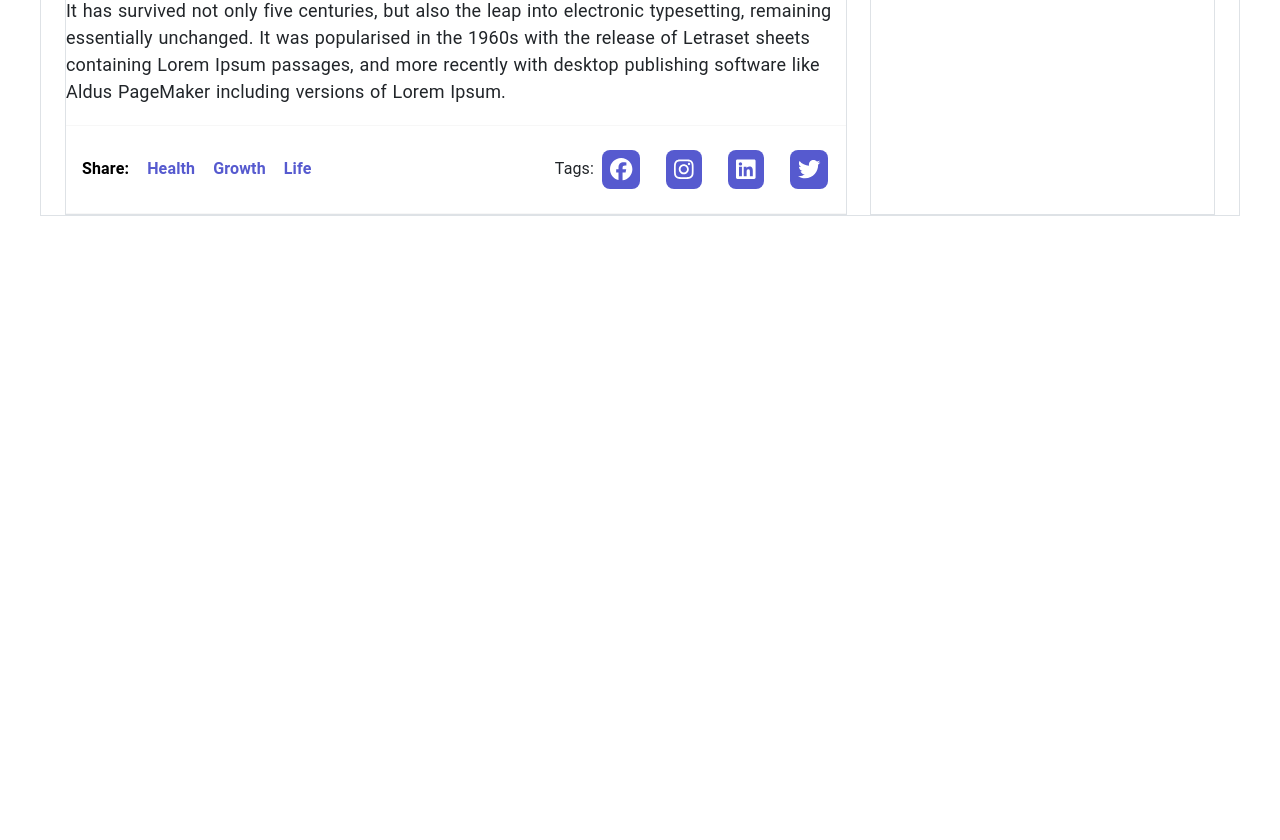
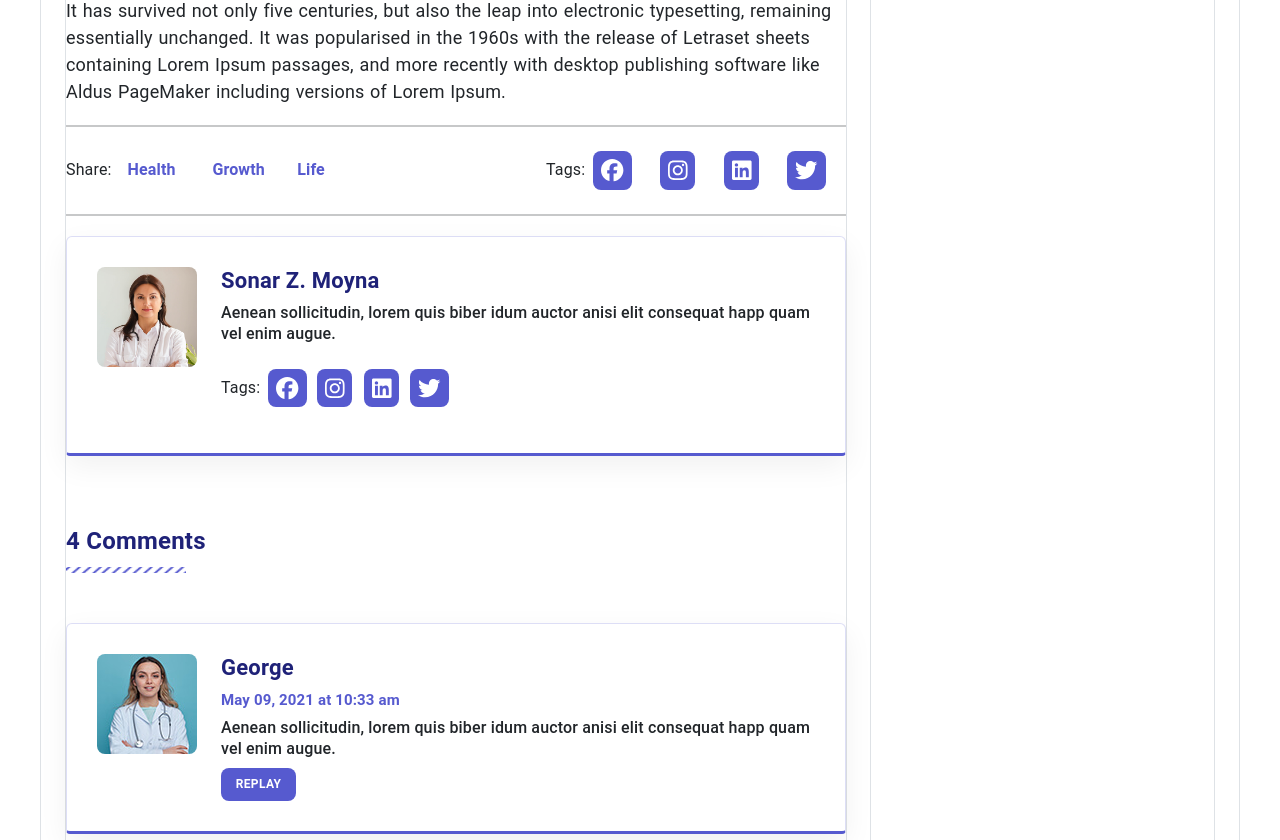
Before and after one commit to Baraa963/meditro, a React (Vite) app: page /blog-detail in a window 1280 px wide. Shown: the part 1960-2800 px from the top of the page. Before the commit the page ends 2176 px from the top, so only its background shows below. Built offline with nearby package versions, Linux system fonts and the light colour scheme.

Commit message:
update-10(Blog DetailsRightSide)

```diff
--- a/src/Components/AboutUs/OurDoctor/ourDoctor.jsx
+++ b/src/Components/AboutUs/OurDoctor/ourDoctor.jsx
@@ -113,12 +113,13 @@ export default function ourDoctor() {
             <Card
               key={index}
               sx={{
+
                 backgroundColor: "#fff",
                 border: "2px solid rgba(86, 90, 207, .2)",
                 borderRadius: "10px",
                 padding: "20px",
                 transition: "all .5s",
-                width: { xs: "80%", sm: "60%", md: "40%", lg: "31.4%" },
+                width: { xs: "80%", sm: "60%", md: "40%", lg: "31%" },
                 height: "auto",
                 display: "flex",
                 flexDirection: "column",
--- a/src/Components/BlogDetails/BlogDetailsLeftSide/BlogDetailsLeftSide.jsx
+++ b/src/Components/BlogDetails/BlogDetailsLeftSide/BlogDetailsLeftSide.jsx
@@ -1,10 +1,12 @@
 import {
   Box,
+  Button,
   Divider,
   List,
   ListItemButton,
   ListItemText,
   Stack,
+  TextField,
   Typography,
 } from "@mui/material";
 
@@ -13,6 +15,12 @@ import BlogDetailsImg2 from "../../../assets/doc3.jpg";
 import BlogDetailsImg3 from "../../../assets/BlogDetailsImg3.jpg";
 import BlogDetailsImg4 from "../../../assets/BlogDetailsImg4.jpg";
 import qouteImg from "../../../assets/qoute.png";
+import docImg from "../../../assets/doc2.jpg";
+import docImg1 from "../../../assets/doc1.jpg";
+import docImg2 from "../../../assets/doc3.jpg";
+import docImg3 from "../../../assets/doc4.jpg";
+import docImg4 from "../../../assets/doc5.jpg";
+import BlueLineImg from "../../../assets/footerBlueLine.png";
 
 import { FontAwesomeIcon } from "@fortawesome/react-fontawesome";
 import { faCalendarDays } from "@fortawesome/free-solid-svg-icons";
@@ -24,11 +32,24 @@ import {
 } from "@fortawesome/free-brands-svg-icons";
 
 export default function BlogDetailsLeftSide() {
-  const ListItem1 = ["Share:", "Health", "Growth", "Life"];
+  const ListItem1 = ["Health", "Growth", "Life"];
   const ListItem2 = [faFacebook, faInstagram, faLinkedin, faTwitter];
+  const conmmentsData = [
+    { name: "George", img: docImg1, date: "May 09, 2021 at 10:33 am" },
+    { name: "Falikaz", img: docImg2, date: "May 11, 2021 at 90:04 am" },
+    { name: "Sonar", img: docImg3, date: "May 14, 2021 at 00:45 am" },
+    { name: "Michel", img: docImg4, date: "May 19, 2021 at 19:22 am" },
+  ];
 
   return (
-    <Stack className="border" sx={{ width: "68%", display: "flex", gap: 2.5 }}>
+    <Stack
+      className="border"
+      sx={{
+        width: { xs: "100%", sm: "100%", md: "68%" },
+        display: "flex",
+        gap: 2.5,
+      }}
+    >
       <Box
         component="img"
         src={BlogDetailsImg1}
@@ -96,8 +117,10 @@ export default function BlogDetailsLeftSide() {
         </Typography>
       </Box>
 
+      {/*Orange Card */}
       <Box
         sx={{
+          width: "100%",
           background: "#f17732",
           borderRadius: "10px",
           boxShadow: "0 7px 50px -20px #f17732",
@@ -182,23 +205,39 @@ export default function BlogDetailsLeftSide() {
         like Aldus PageMaker including versions of Lorem Ipsum.
       </Typography>
 
+      {/*Social media Lists */}
       <Box>
-        <Divider />
+        <Divider sx={{ border: 1 }} />
         <Box>
           <List
             sx={{
+              width: "100%",
               display: "flex",
-              flexDirection: "row",
-              justifyContent: "space-between",
+              flexDirection: { xs: "column", sm: "column", md: "row" },
+              justifyContent: {
+                xs: "center",
+                sm: "center",
+                md: "space-between",
+              },
             }}
           >
-            <List sx={{ display: "flex", flexDirection: "row" }}>
+            <List
+              sx={{
+                width: { xs: "100%", sm: "300px", md: "300px" },
+                display: "flex",
+                flexDirection: "row",
+                justifyContent: "center",
+                alignItems: "center",
+              }}
+            >
+              <Typography>Share:</Typography>
               {ListItem1.map((item, index) => {
                 return (
                   <ListItemButton
                     key={index}
                     sx={{
-                      color: index === 0 ? "black" : "var(--btn-color)",
+                      width: "40%",
+                      color: "var(--btn-color)",
                       mr: "-14px",
                     }}
                   >
@@ -217,6 +256,7 @@ export default function BlogDetailsLeftSide() {
                 flexDirection: "row",
                 alignItems: "center",
                 justifyContent: "center",
+                width: { xs: "100%", sm: "300px", md: "300px" },
               }}
             >
               <Typography>Tags:</Typography>
@@ -231,7 +271,7 @@ export default function BlogDetailsLeftSide() {
                         backgroundColor: "var(--btn-color)",
                         padding: "8px",
                         borderRadius: "8px",
-                        color:'#fff'
+                        color: "#fff",
                       }}
                     />
                   </ListItemButton>
@@ -240,7 +280,262 @@ export default function BlogDetailsLeftSide() {
             </List>
           </List>
         </Box>
-        <Divider />
+
+        <Divider sx={{ border: 1 }} />
+      </Box>
+
+      {/*Sonar Z. Moyna Card */}
+      <Box
+        sx={{
+          display: "flex",
+          flexDirection: { xs: "column", sm: "column", md: "row" },
+          gap: 3,
+          width: "100%",
+          backgroundColor: "#fff",
+          border: "1px solid rgba(86, 90, 207, .2)",
+          borderBottom: "3px solid #565acf",
+          borderRadius: "6px 6px 4px 4px",
+          boxShadow: " 0 10px 30px 0 rgba(0, 0, 0, .06)",
+          marginBottom: "50px",
+          padding: "30px",
+          position: "relative",
+        }}
+      >
+        <Box
+          component="img"
+          src={docImg}
+          sx={{ width: "100px", height: "100px", borderRadius: "8px" }}
+        />
+        <Box sx={{ display: "flex", flexDirection: "column", gap: 1 }}>
+          <Typography
+            sx={{
+              fontSize: "22px",
+              color: "var(--main-color)",
+              lineHeight: 1.3,
+              fontWeight: "600",
+            }}
+          >
+            Sonar Z. Moyna
+          </Typography>
+
+          <Typography
+            sx={{
+              lineHeight: 1.3,
+              fontWeight: "500",
+            }}
+          >
+            Aenean sollicitudin, lorem quis biber idum auctor anisi elit
+            consequat happ quam vel enim augue.
+          </Typography>
+
+          <List
+            sx={{
+              display: "flex",
+              flexDirection: "row",
+              alignItems: "center",
+              justifyContent: "center",
+              width: "230px",
+            }}
+          >
+            <Typography>Tags:</Typography>
+            {ListItem2.map((item, index) => {
+              return (
+                <ListItemButton key={index} sx={{ p: 1 }}>
+                  <FontAwesomeIcon
+                    icon={item}
+                    style={{
+                      fontSize: "1.4rem",
+                      marginRight: "10px",
+                      backgroundColor: "var(--btn-color)",
+                      padding: "8px",
+                      borderRadius: "8px",
+                      color: "#fff",
+                    }}
+                  />
+                </ListItemButton>
+              );
+            })}
+          </List>
+        </Box>
+      </Box>
+
+      {/* Comments Text */}
+      <Box>
+        <Typography
+          sx={{
+            fontSize: "24px",
+            color: "rgb(31, 34, 120)",
+            lineHeight: "1.3",
+            fontWeight: "600",
+            mb: "10px",
+          }}
+        >
+          {conmmentsData.length + " Comments"}
+        </Typography>
+        <Box
+          component="img"
+          src={BlueLineImg}
+          sx={{ width: "120px", height: "6px", mb: "30px" }}
+        />
+      </Box>
+
+      {/* Comments Cards  */}
+      {conmmentsData.map((data, index) => {
+        return (
+          <Box
+            key={index}
+            sx={{
+              display: "flex",
+              flexDirection: { xs: "column", sm: "column", md: "row" },
+              alignItems: "start",
+              justifyContent: "start",
+              gap: 3,
+              width: "100%",
+              backgroundColor: "#fff",
+              border: "1px solid rgba(86, 90, 207, .2)",
+              borderBottom: "3px solid #565acf",
+              borderRadius: "6px 6px 4px 4px",
+              boxShadow: " 0 10px 30px 0 rgba(0, 0, 0, .06)",
+              marginBottom: "50px",
+              padding: "30px",
+              position: "relative",
+            }}
+          >
+            <Box
+              component="img"
+              src={data.img}
+              sx={{ width: "100px", height: "100px", borderRadius: "8px" }}
+            />
+            <Box sx={{ display: "flex", flexDirection: "column", gap: 1 }}>
+              <Typography
+                sx={{
+                  fontSize: "22px",
+                  color: "var(--main-color)",
+                  lineHeight: 1.3,
+                  fontWeight: "600",
+                }}
+              >
+                {data.name}
+              </Typography>
+
+              <Typography
+                sx={{
+                  fontSize: "15px",
+                  color: "var(--btn-color)",
+                  lineHeight: 1.3,
+                  fontWeight: "600",
+                }}
+              >
+                {data.date}
+              </Typography>
+
+              <Typography
+                sx={{
+                  lineHeight: 1.3,
+                  fontWeight: "500",
+                }}
+              >
+                Aenean sollicitudin, lorem quis biber idum auctor anisi elit
+                consequat happ quam vel enim augue.
+              </Typography>
+
+              <Button
+                sx={{
+                  width: "75px",
+                  background: "var(--btn-color)",
+                  borderRadius: "8px",
+                  color: "#fff",
+                  display: "inline-block",
+                  fontSize: "12px",
+                  fontWeight: "600",
+                  padding: "6px 14px",
+                  textTransform: "uppercase",
+                }}
+              >
+                Replay
+              </Button>
+            </Box>
+          </Box>
+        );
+      })}
+
+      {/*Leave a Reply section */}
+      <Box
+        sx={{
+          display: "flex",
+          flexDirection: "column",
+          gap: 3,
+          p: 5,
+          border: "1px solid rgba(86, 90, 207, .2)",
+          borderBottom: "3px solid #565acf",
+          borderRadius: "6px 6px 4px 4px",
+          boxShadow: " 0 10px 30px 0 rgba(0, 0, 0, .06)",
+        }}
+      >
+        <Box>
+          <Typography
+            sx={{
+              fontSize: "24px",
+              color: "rgb(31, 34, 120)",
+              lineHeight: "1.3",
+              fontWeight: "600",
+              mb: "10px",
+            }}
+          >
+            Leave a Reply
+          </Typography>
+          <Box
+            component="img"
+            src={BlueLineImg}
+            sx={{ width: "120px", height: "6px", mb: "30px" }}
+          />
+        </Box>
+
+        <Box
+          sx={{
+            width: "100%",
+            display: "flex",
+            gap: 3,
+          }}
+        >
+          <TextField
+            sx={{ width: "50%" }}
+            id="outlined-basic"
+            label="Author"
+            variant="outlined"
+          />
+          <TextField
+            sx={{ width: "50%" }}
+            id="outlined-basic"
+            label="Email"
+            variant="outlined"
+          />
+        </Box>
+
+        <TextField
+          id="outlined-multiline-static"
+          label="Comment"
+          multiline
+          rows={4}
+          placeholder="Write a comment"
+        />
+
+        <Button
+          sx={{
+            width: "75px",
+            height: "40px",
+            background: "var(--btn-color)",
+            borderRadius: "8px",
+            color: "#fff",
+            display: "inline-block",
+            fontSize: "12px",
+            fontWeight: "600",
+            padding: "6px 14px",
+            textTransform: "uppercase",
+          }}
+        >
+          Send
+        </Button>
       </Box>
     </Stack>
   );
--- a/src/Components/BlogDetails/blogDetails.jsx
+++ b/src/Components/BlogDetails/blogDetails.jsx
@@ -1,8 +1,10 @@
-import { Container } from "@mui/material";
+import {Container, Stack } from "@mui/material";
 import BlogDetailsLeftSide from "./BlogDetailsLeftSide/BlogDetailsLeftSide";
 import BlogDetailsRightSide from "./BlogDetailsRightSide/BlogDetailsRightSide";
+import Footer from "../Footer/footer";
 export default function blogDetails() {
   return (
+    <Stack sx={{display:'flex',gap:10}}>
       <Container
         className="border"
         sx={{
@@ -10,11 +12,13 @@ export default function blogDetails() {
           height: "auto",
           display: "flex",
           flexDirection: "row",
-        justifyContent:'space-between',
+          justifyContent: "space-between",
         }}
       >
           <BlogDetailsLeftSide />
           <BlogDetailsRightSide />
       </Container>
+      <Footer />
+    </Stack>
   );
 }
--- a/src/Components/Header/header.jsx
+++ b/src/Components/Header/header.jsx
@@ -11,7 +11,7 @@ import blueLine from "../../assets/blue squiggly lines.png";
 
 import { useNavigate } from "react-router-dom"; // useNavigate import edildi
 
-export default function Header({ComponentName,Path}) {
+export default function Header({ ComponentName, Path }) {
   // eslint-disable-next-line react-hooks/rules-of-hooks
   const navigate = useNavigate(); // useNavigate hook'unu tanımla
 
@@ -25,25 +25,28 @@ export default function Header({ComponentName,Path}) {
           justifyContent: "center",
           alignItems: "center",
           backgroundImage: `url(${footerBg})`, // Üstteki görseli footerimg yapın
-          backgroundPosition: "0 0",
-          backgroundRepeat: "no-repeat",
-          backgroundSize: "1300px",
-          height: "500px", // Yüksekliği belirleyin
-          position: "relative",
-          zIndex: 2, // footerimg için yüksek z-index
+          backgroundRepeat: 'no-repeat',
+          backgroundSize: 'cover',
+          height: '420px',
+          overflow: 'hidden',
+          position: 'relative',
+          width: '100%',
+          zIndex: 2,
           "&::after": {
-            content: '""',
+            backgroundImage: `url(${footerimg})`, // Görseli buraya ekleyin
+            backgroundPosition: "top",
+            backgroundRepeat: "no-repeat",
+            backgroundSize: "contain",
+            bottom: 0,
+            content: "''",
+            height: "100%",
+            left: 0,
             position: "absolute",
-            top: "150px",
-            left: 0,
             width: "100%",
-            height: "300px", // Yüksekliği footerimg ile uyumlu yapın
-            backgroundImage: `url(${footerimg})`, // Görseli buraya ekleyin
-            backgroundPosition: "0 0",
-            backgroundRepeat: "no-repeat",
-            backgroundSize: "1300px",
+            zIndex: 1,
             transform: "rotate(180deg)", // Görseli 180 derece döndürür
-            zIndex: 1, // footerBg'nin alt tarafta kalmasını sağla
+
+
           },
         }}
       >
@@ -82,7 +85,7 @@ export default function Header({ComponentName,Path}) {
             fontSize: "62px",
             fontWeight: "600",
             color: "var(--main-color)",
-            letterSpacing:'2px'
+            letterSpacing: "2px",
           }}
         >
           {ComponentName}
@@ -98,7 +101,6 @@ export default function Header({ComponentName,Path}) {
             backgroundColor: "var(--btn-color)",
             p: "15px 10px",
             borderRadius: "8px",
-            mb: "100px",
           }}
         >
           <Box
--- a/src/Components/Home/AboutUs/aboutUs.jsx
+++ b/src/Components/Home/AboutUs/aboutUs.jsx
@@ -203,6 +203,7 @@ export default function AboutUs() {
 
           <Box
             sx={{
+              width:'100%',
               display: "flex",
               mt: "45px",
               flexWrap: "wrap",
--- a/src/Components/Home/BookAppointment/bookAppointment.jsx
+++ b/src/Components/Home/BookAppointment/bookAppointment.jsx
@@ -56,7 +56,7 @@ export default function bookAppointment() {
   };
 
   return (
-    <Container>
+    <Container sx={{display:'flex',width:'100%'}}>
       <Box
         sx={{
           display: "flex",
--- a/src/Components/Home/LatestNews/latestNews.jsx
+++ b/src/Components/Home/LatestNews/latestNews.jsx
@@ -4,7 +4,7 @@ import newsBg from "../../../assets/newsBg.png";
 import blueCircle from "../../../assets/blueCircle2.png";
 import traingle from "../../../assets/traingle.png";
 import square from "../../../assets/aboutImg1.png";
-import blueLine from '../../../assets/blue squiggly lines.png';
+import blueLine from "../../../assets/blue squiggly lines.png";
 
 import newsImg1 from "../../../assets/newsImg1.jpg";
 import newsImg2 from "../../../assets/newsImg2.jpg";
@@ -74,10 +74,13 @@ export default function latestNews() {
         // mb:'100px',
       }}
     >
-      <Container sx={{
+      <Container
+        sx={
+          {
             // mt: "100px"
-        }}>
-
+          }
+        }
+      >
         <Box
           sx={{
             width: "100%",
@@ -164,9 +167,9 @@ export default function latestNews() {
             style={{
               padding: "15px 0px",
               borderRadius: "20px",
-              width: "100%",
+              width: "95%",
               height: "auto",
-              position:'relative',
+              position: "relative",
             }}
             breakpoints={{
               500: { slidesPerView: 1 },
@@ -175,7 +178,7 @@ export default function latestNews() {
             }}
           >
             {LatestNewsData.map((data, index) => (
-              <SwiperSlide key={index} >
+              <SwiperSlide key={index}>
                 <Card
                   sx={{
                     backgroundColor: "#fff",
@@ -272,7 +275,7 @@ export default function latestNews() {
                 bottom: "-2%",
                 right: "5%",
                 animation: "move3 5s infinite alternate-reverse",
-             zIndex:1
+                zIndex: 1,
               }}
             />
           </Swiper>
@@ -284,7 +287,7 @@ export default function latestNews() {
               bottom: "-15%",
               left: "5%",
               animation: "move1 5s infinite alternate-reverse",
-               zIndex:1
+              zIndex: 1,
             }}
           />
         </Box>
--- a/src/Components/Home/WeWorks/WeWorksCard/weWorksCard.jsx
+++ b/src/Components/Home/WeWorks/WeWorksCard/weWorksCard.jsx
@@ -6,7 +6,6 @@ export default function weWorksCard({ number, title, description }) {
   const navigate = useNavigate();
   return (
     <Box
-      className="border"
       sx={{
         width: "290px",
         height: "370px",
--- a/src/Pages/BlogDetailsPage/blogDetailsPage.jsx
+++ b/src/Pages/BlogDetailsPage/blogDetailsPage.jsx
@@ -1,10 +1,11 @@
 import BlogDetailsHeader from '../../Components/Header/header'
 import BlogDetails from '../../Components/BlogDetails/blogDetails'
+import { Stack } from '@mui/material'
 export default function blogDetailsPage() {
   return (
-    <>
+    <Stack sx={{display:'flex',gap:10}}>
       <BlogDetailsHeader ComponentName='Blog Details' Path='blog-detail'/>
       <BlogDetails/>
-    </>
+    </Stack>
   )
 }
```
Also changed, not shown: src/Components/Home/Testimonial/testimonial.jsx (+17 -9 lines). Lines whose indentation alone changed are shown as unchanged.
